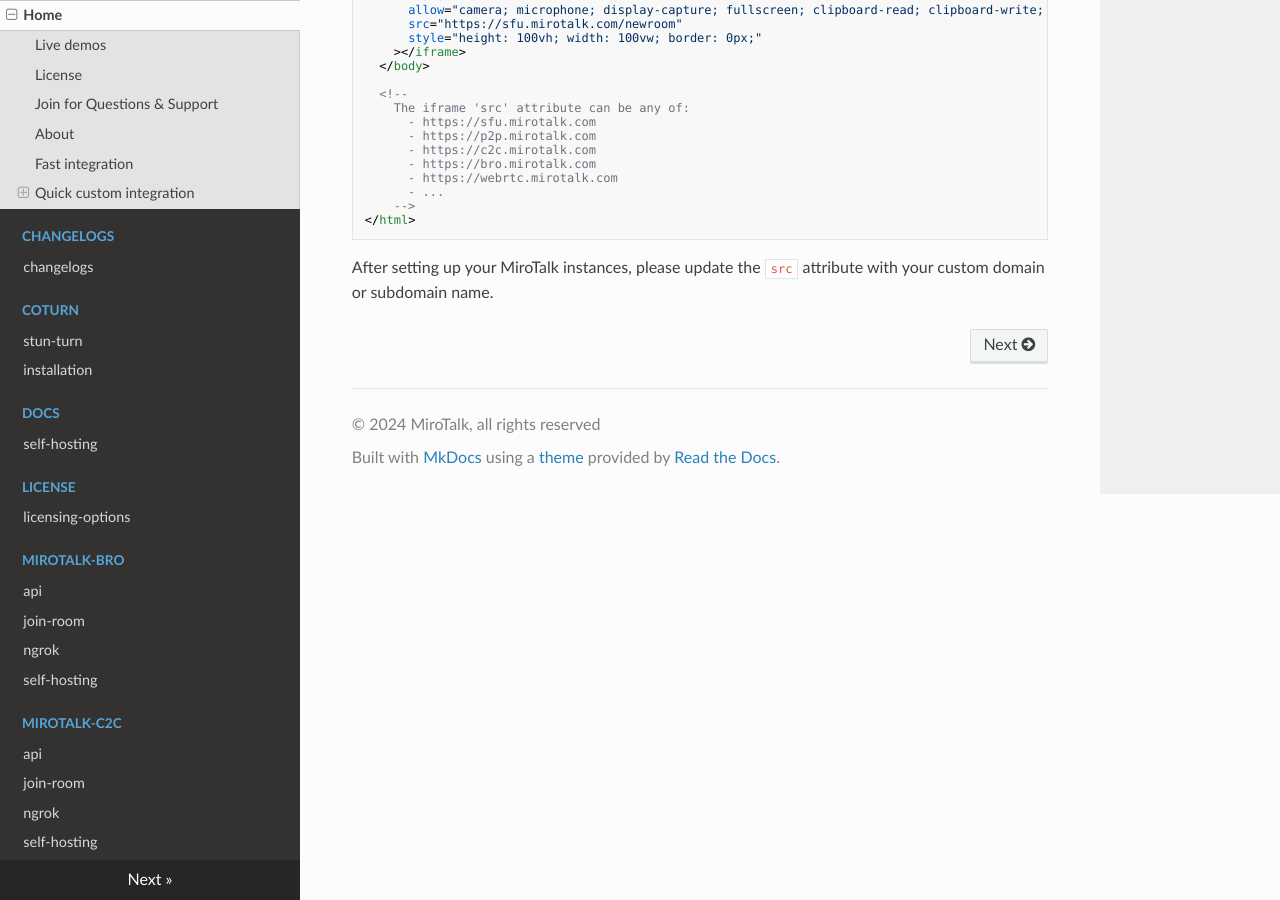
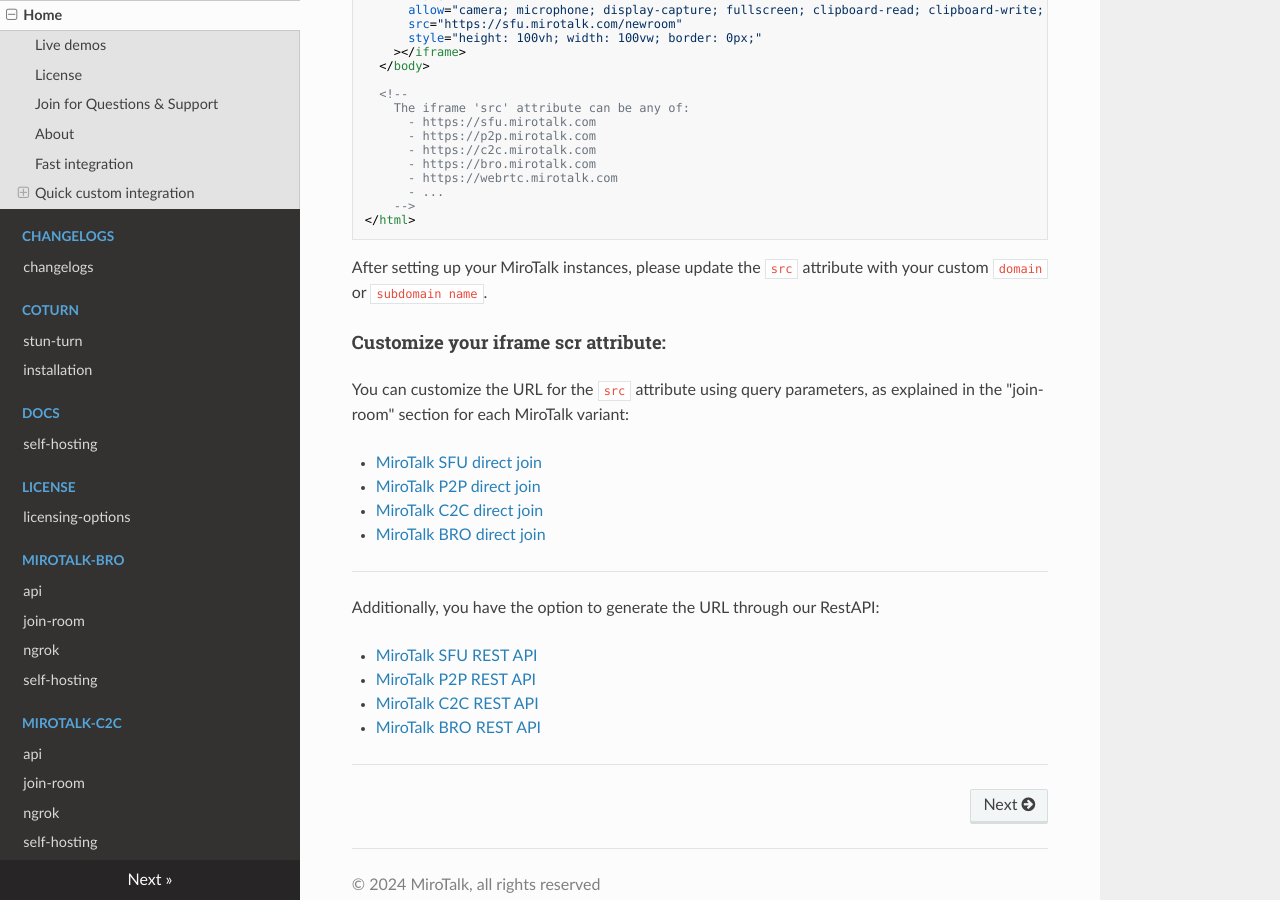
Before and after one commit to miroslavpejic85/mirotalk-docs, an MkDocs documentation site: the page built from docs/index.md, in a window 1280 px wide and 900 px high, scrolled down 4245 px. Built offline with MkDocs 1.6.1, drawn with Linux system fonts in a browser that asks for light colours; nearby versions of some CDN libraries.

Commit message:
[mirotalkdocs] - update home

````diff
--- a/docs/index.md
+++ b/docs/index.md
@@ -196,4 +196,24 @@
 </html>
 ```
 
-After setting up your MiroTalk instances, please update the `src` attribute with your custom domain or subdomain name.
+After setting up your MiroTalk instances, please update the `src` attribute with your custom `domain` or `subdomain name`.
+
+#### Customize your iframe scr attribute:
+
+You can customize the URL for the `src` attribute using query parameters, as explained in the "join-room" section for each MiroTalk variant:
+
+- [MiroTalk SFU direct join](./mirotalk-sfu/join-room.md)
+- [MiroTalk P2P direct join](./mirotalk-p2p/join-room.md)
+- [MiroTalk C2C direct join](./mirotalk-c2c/join-room.md)
+- [MiroTalk BRO direct join](./mirotalk-bro/join-room.md)
+
+---
+
+Additionally, you have the option to generate the URL through our RestAPI:
+
+- [MiroTalk SFU REST API](./mirotalk-sfu/api.md)
+- [MiroTalk P2P REST API](./mirotalk-p2p/api.md)
+- [MiroTalk C2C REST API](./mirotalk-c2c/api.md)
+- [MiroTalk BRO REST API](./mirotalk-bro/api.md)
+
+---
````
